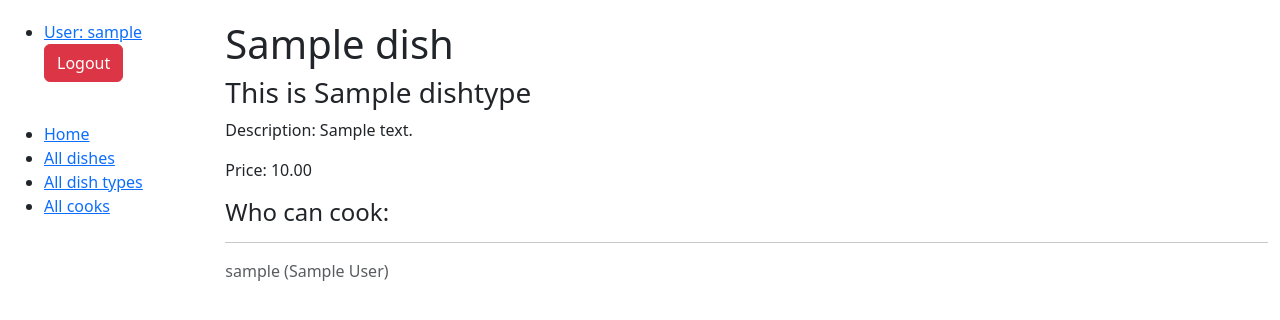
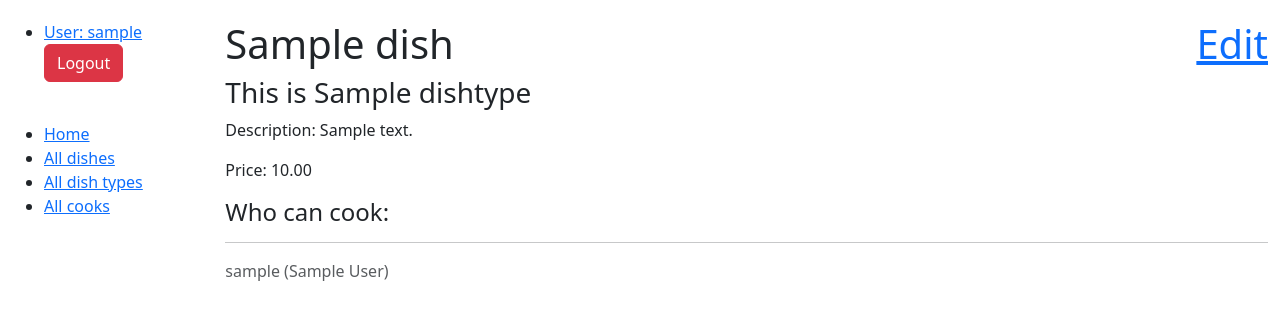
Before and after one commit to Komar88lvl/shynok, a Django app: page /kitchen/dishes/1/ in a window 1280 px wide. Shown: the top 320 px of the page. Run offline with Django 5.2, Linux system fonts and the light colour scheme; a user stored in the database is signed in; tables that the repository leaves empty hold one stand-in row (values such as "Sample post").

Commit message:
Add edit button to dish detail template

```diff
--- a/kitchen/urls.py
+++ b/kitchen/urls.py
@@ -15,7 +15,6 @@ from kitchen.views import (
        DishCreateView,
        DishUpdateView,
        DishDeleteView,
-
 )
 
 urlpatterns = [
--- a/templates/kitchen/dish_detail.html
+++ b/templates/kitchen/dish_detail.html
@@ -1,7 +1,7 @@
 {% extends "base.html" %}
 
 {% block content %}
-	<h1>{{ dish.name }}</h1>
+	<h1>{{ dish.name }} <a style="float: right" href="{% url 'kitchen:dish-update' pk=dish.id %}">Edit</a></h1>
   <div class="ml-3">
     <h3>This is {{ dish.dish_type }}</h3>
     <p>Description: {{ dish.description }}</p>
```
